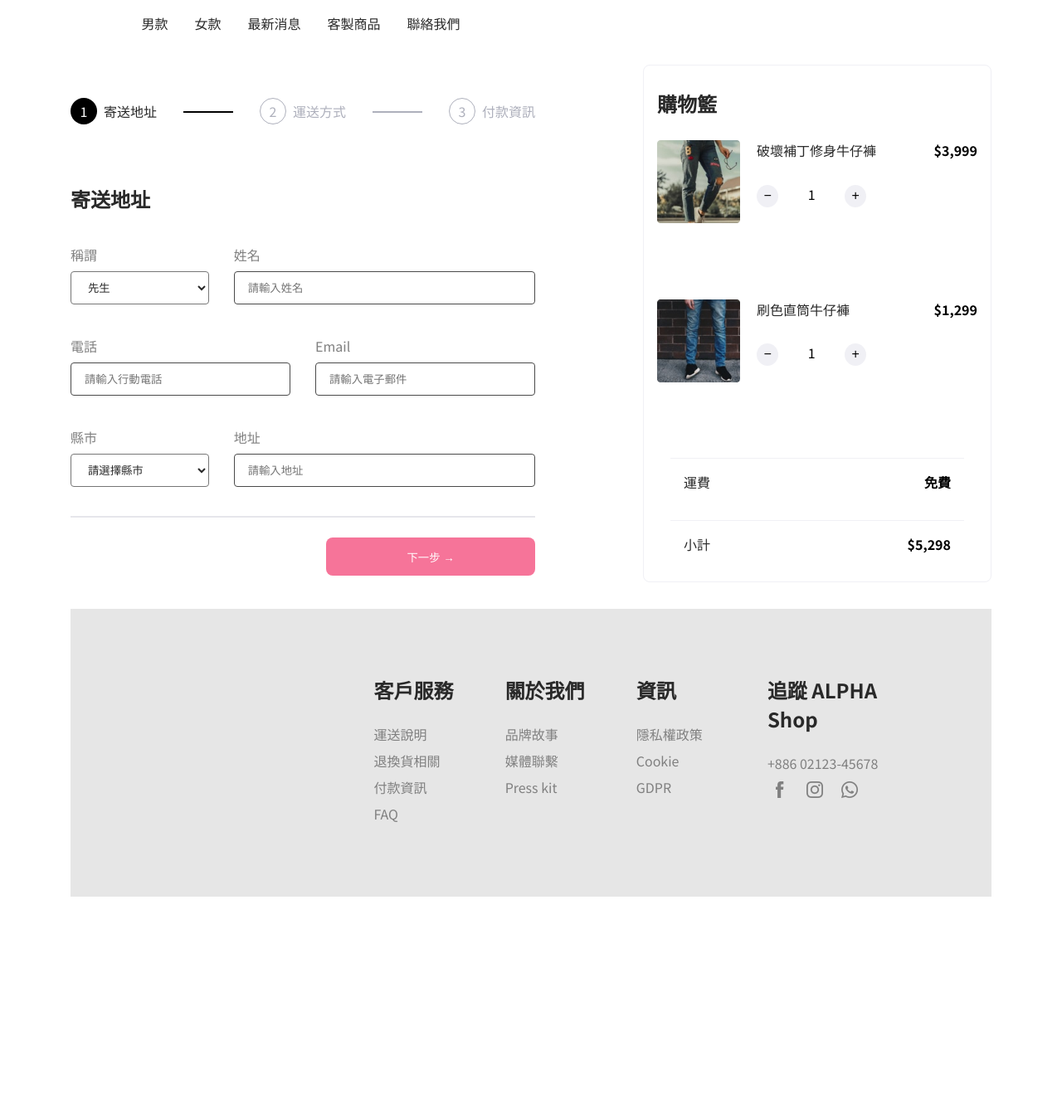
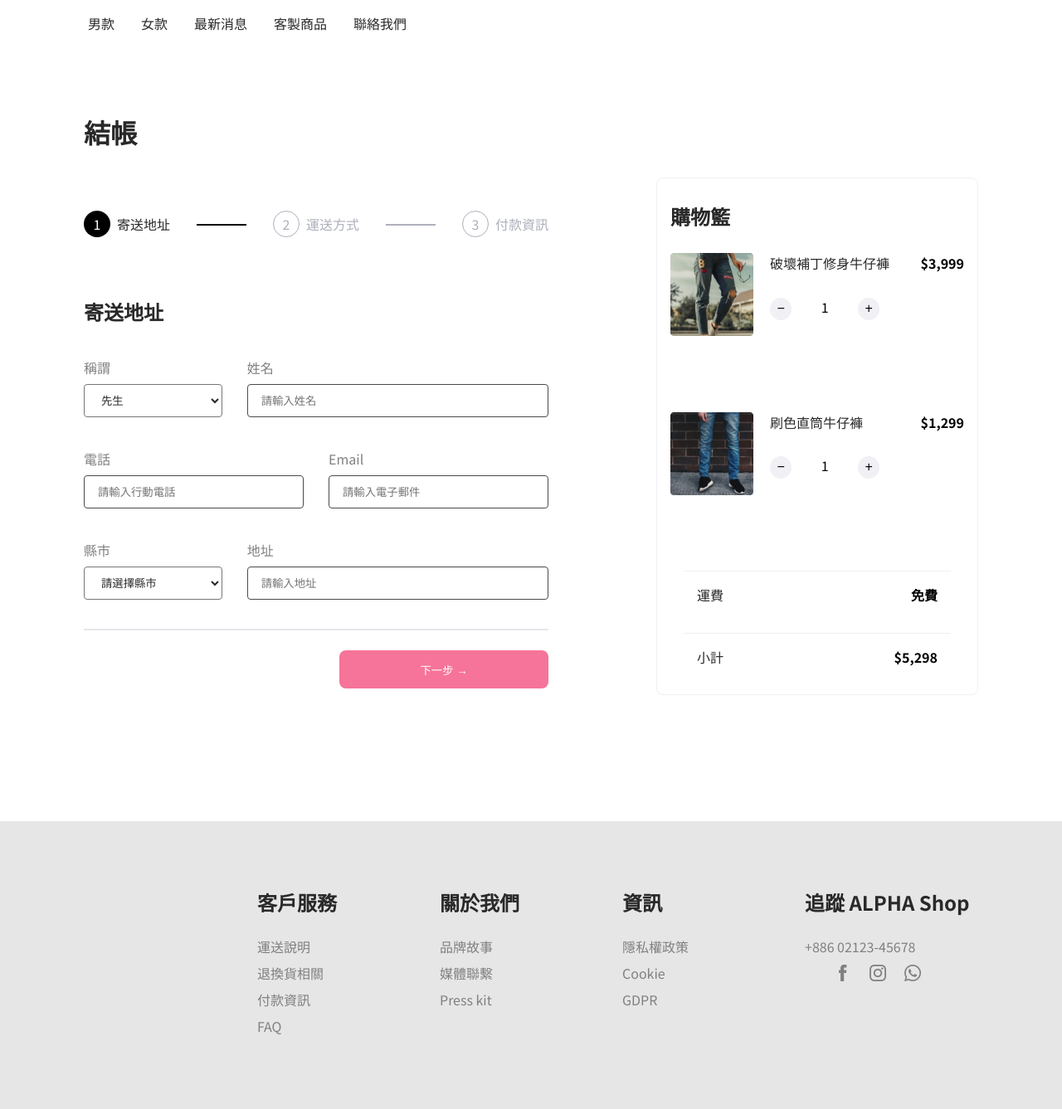
Before and after one commit to querlemtle/alphashop-cart, a website built with webpack: page index.html in a window 1280 px wide. Shown: the whole page at 83% size. Before the commit the page ends 1081 px from the top, so only its background shows below. Built offline with nearby package versions, Linux system fonts and the light colour scheme; files whose address does not match are found by name.

Commit message:
fix: desktop header and footer detail layout

```diff
--- a/index.html
+++ b/index.html
@@ -197,6 +197,7 @@
   </main>
 
   <footer>
+    <div class="footer-wrapper">
       <div class="footer-logo"></div>
       <nav class="footer-nav">
         <dl class="footer-nav-list">
@@ -233,6 +234,7 @@
           </dd>
         </dl>
       </nav>
+    </div>
   </footer>
   <script src="dist/bundle.js"></script>
 </body>
--- a/src/scss/_base.scss
+++ b/src/scss/_base.scss
@@ -83,26 +83,23 @@
 @media screen and (min-width: 375px) {
   body {
     padding: 0;
-    max-width: 1110px;
-  }
-
-  header {
     margin: 0 auto;
   }
 
   .main {
+    padding: 0 1rem;
     width: 100%;
-    margin: 0 auto;
+    margin: 1rem auto 0 auto;
   }
 }
 
 /*** desktop ***/
 @media screen and (min-width: 989px) {
-  body {
-    margin: 0 auto;
-  }
-
   .main {
+    width: 100%;
+    max-width: 1110px;
+    margin-top: 5rem;
+    margin-bottom: 7.5rem;
     display: grid;
     grid-template-columns: repeat(2, 1fr);
     grid-column-gap: 8.125rem;
--- a/src/scss/_footer.scss
+++ b/src/scss/_footer.scss
@@ -1,4 +1,4 @@
-footer {
+.footer-wrapper {
   display: none;
 }
 
@@ -9,16 +9,20 @@
 /*** desktop ***/
 @media screen and (min-width: 375px) {
   footer {
-    padding: 0 3rem;
+    background-color: var(--footer-color);
+  }
+
+  .footer-wrapper {
+    margin: 0 auto;
+    max-width: 1100px;
     display: grid;
-    grid-template-columns: 20% 75%;
-    justify-content: end;
+    grid-template-columns: auto 80%;
     align-items: center;
     background-color: var(--footer-color);
   }
 
   .footer-nav {
-    margin: 4rem;
+    margin: 4rem 0;
     display: grid;
     grid-template-columns: repeat(4, 25%);
   }
--- a/src/scss/_header.scss
+++ b/src/scss/_header.scss
@@ -93,9 +93,9 @@
 /*** desktop ***/
 @media screen and (min-width: 375px) {
   .menu {
-    display: flex;
-    justify-content: center;
-    align-items: center;
+    position: static;
+    max-width: 1100px;
+    margin: 0 auto;
   }
 
   .mobile-nav-wrapper,
@@ -110,7 +110,7 @@
   .desktop-nav {
     width: 100%;
     display: grid;
-    grid-template-columns: 50% auto 2fr 30%;
+    grid-template-columns: 50% auto 19% 30%;
     grid-template-rows: 1.875rem;
     grid-template-areas:
     "list logo . icons";
@@ -119,9 +119,9 @@
   }
 
   .desktop-nav-list {
+    width: 100%;
     grid-area: list;
     display: flex;
-    justify-content: center;
     align-items: center;
   }
 
```
Also changed, not shown: README.md, dist/main.css, images/preview.png (added). Lines whose indentation alone changed are shown as unchanged.
